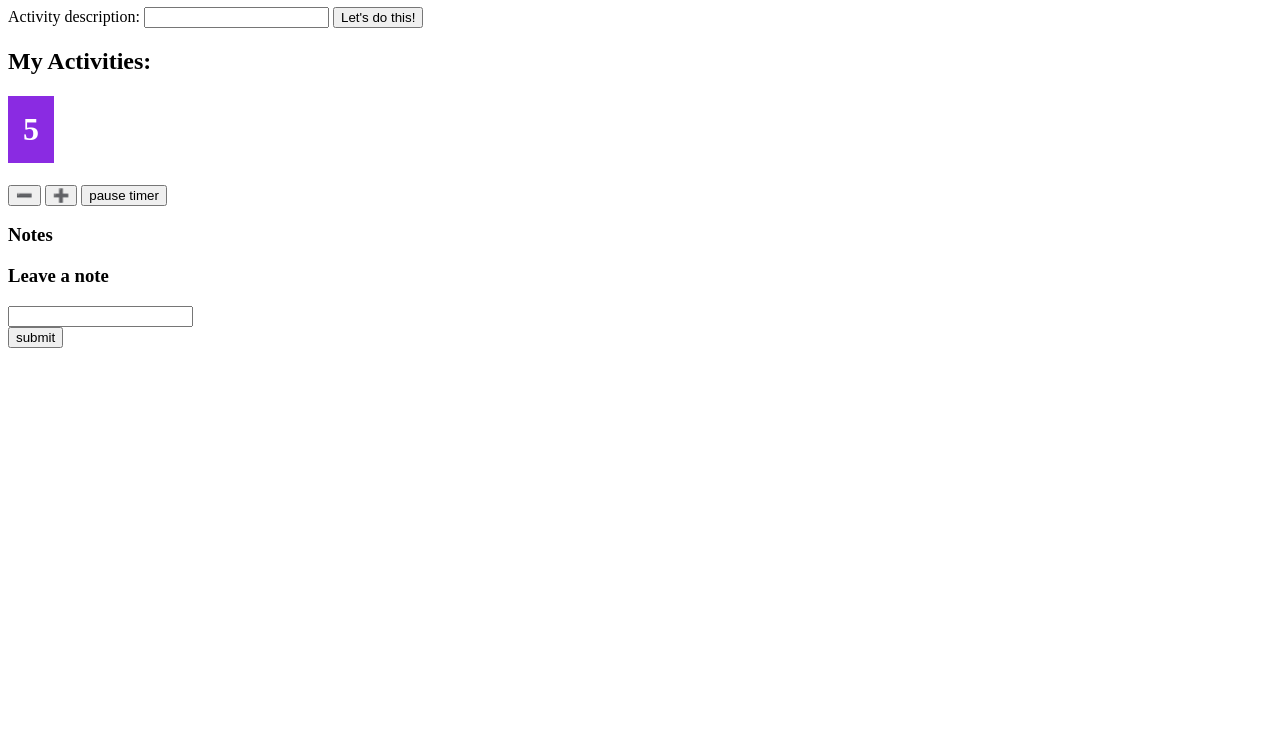
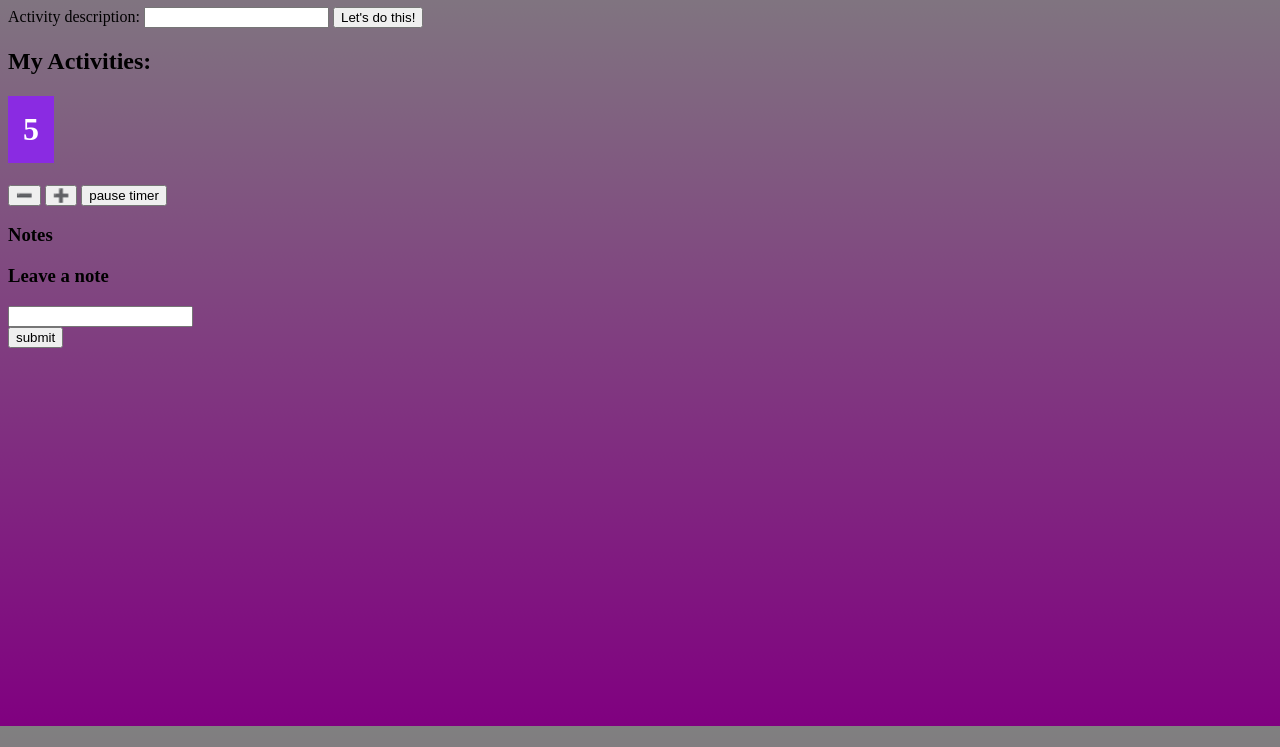
Before and after one commit to Tolulope-Awoyomi/Productivity-Aid-App, a plain HTML site: page index.html in a window 1280 px wide. Shown: the part 74-821 px from the top of the page. Before the commit the page ends 800 px from the top, so only its background shows below. Drawn offline with Linux system fonts and the light colour scheme.

Commit message:
Include styling for the body

```diff
--- a/design.css
+++ b/design.css
@@ -4,7 +4,11 @@ html {
     width: 100%;
 }
 
-
+body {
+    min-height: 100%;
+    min-width: 100%;
+    background: linear-gradient(grey, purple);
+}
 
 #timer {
     background-color: blueviolet;
```
